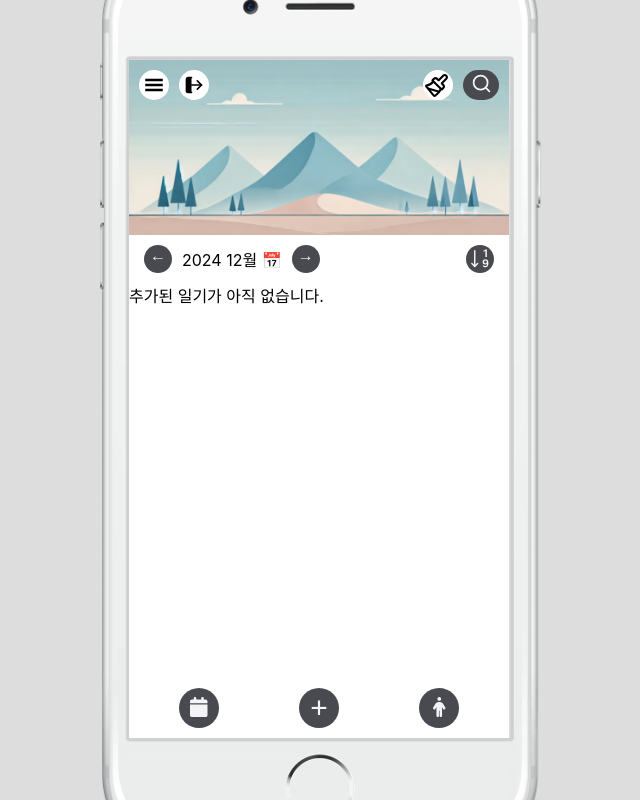
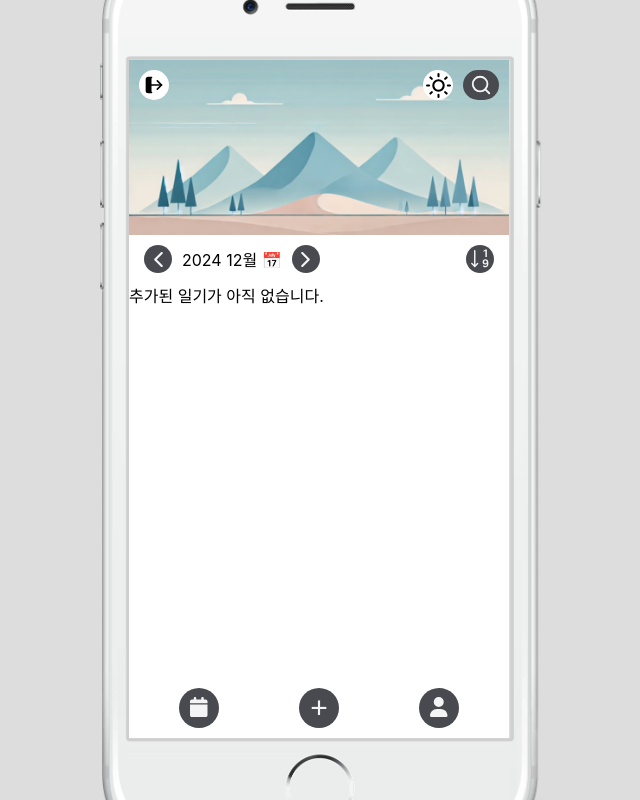
Before and after one commit to BlackMoreCode/MiniProject, a React (Create React App) app: page / in a window 1280 px wide. Shown: the whole page, without its empty margins (318-958 px from the left). Built offline with nearby package versions, Linux system fonts and the light colour scheme; a web font is replaced by a local one.

Commit message:
home css

```diff
--- a/src/components/homeComponent.jsx
+++ b/src/components/homeComponent.jsx
@@ -79,13 +79,14 @@ export const Div = styled.div`
     position: absolute;
     right: 10px;
     .phone-themeBtn {
+      width: 30px;
+      height: 30px;
       display: flex;
       justify-content: center;
       align-items: center;
       border: none;
-      border-radius: 100%;
+      border-radius: 50%;
       background-color: white;
-      padding: 2.5px 4px 2.5px 1px;
       cursor: pointer;
       svg {
         width: 25px;
@@ -102,10 +103,10 @@ export const Div = styled.div`
       background-color: #494a50;
       padding: 0 3px;
       border-radius: 15px;
-      &:hover {
+      /* &:hover {
         scale: 1.2;
         background-color: #292a2d;
-      }
+      } */
       input {
         color: rgb(244, 244, 246);
         width: 100px;
@@ -120,27 +121,30 @@ export const Div = styled.div`
         color: rgb(244, 244, 246);
         width: 30px;
         height: 30px;
-        display: flex;
-        justify-content: center;
-        align-items: center;
+        border: none;
+        background-color: transparent;
+        cursor: pointer;
+        padding: 4px;
+        svg {
+          width: 22px;
+          height: 22px;
+        }
+        &:hover {
+          scale: 1.1;
+        }
+      }
+      .closeBtn {
+        color: rgb(244, 244, 246);
+        width: 30px;
+        height: 30px;
+        font-size: 16px;
         border: none;
         background-color: transparent;
         cursor: pointer;
         svg {
-          width: 70%;
-          height: 70%;
-        }
-      }
-      .closeBtn {
-        color: rgb(244, 244, 246);
-        font-size: 16px;
-        padding-left: 5px;
-        border: none;
-        background-color: transparent;
-        cursor: pointer;
-        svg {
-          width: 21px;
-          height: 21px;
+          width: 26px;
+          height: 26px;
+          padding-top: 2px;
         }
         &:hover {
           scale: 1.1;
--- a/src/pages/Home.jsx
+++ b/src/pages/Home.jsx
@@ -18,12 +18,16 @@ import { BannerImageContext } from "../contexts/BannerImageContext";
 
 //Font and Icons
 import { FontAwesomeIcon } from "@fortawesome/react-fontawesome";
-import { faCalendar, faPerson } from "@fortawesome/free-solid-svg-icons";
-import { GiHamburgerMenu } from "react-icons/gi";
+import { faCalendar, faUser } from "@fortawesome/free-solid-svg-icons";
 import { AiOutlineClose } from "react-icons/ai";
 import { FiLogOut } from "react-icons/fi";
 import { LuSearch, LuPaintbrush } from "react-icons/lu";
 import { BsSortNumericDown, BsSortNumericDownAlt } from "react-icons/bs";
+import { IoIosArrowBack, IoIosArrowForward } from "react-icons/io";
+
+// Light & Dark icon
+import { FiSun } from "react-icons/fi";
+import { IoMoonOutline } from "react-icons/io5";
 
 // Calendar
 import Calendar from "react-calendar";
@@ -48,6 +52,9 @@ const Home = () => {
   const [diaryMonth, setDiaryMonth] = useState(new Date().getMonth() + 1);
   const [showCalendarModal, setShowCalendarModal] = useState(false);
   const [allDiaries, setAllDiaries] = useState([]);
+
+  // Dark 모드 전환
+  const { isDarkMode, setIsDarkMode } = useContext(LoginContext);
 
   const navigate = useNavigate();
 
@@ -167,6 +174,7 @@ const Home = () => {
     setShowCalendarModal(false);
   };
 
+  // 일기 정렬
   const handleSort = () => {
     setIsSort((prevState) => {
       const newSortOrder = prevState === "asc" ? "desc" : "asc";
@@ -199,6 +207,11 @@ const Home = () => {
     setDiaryMonth(newMonth);
   };
 
+  // Dark 모드 전환
+  const handleDarkChange = () => {
+    setIsDarkMode(prevState => !prevState);
+  }
+
   return (
     <Container>
       <Div className="phone-container">
@@ -209,9 +222,6 @@ const Home = () => {
           />
           <Div className="phone-headerbar">
             <Div className="phone-headerLeft">
-              <button className="phone-menuBtn">
-                <GiHamburgerMenu />
-              </button>
               <button
                 className="phone-menuBtn"
                 onClick={() => {
@@ -224,8 +234,11 @@ const Home = () => {
             </Div>
 
             <Div className="phone-headerRight">
-              <button className="phone-themeBtn">
-                <LuPaintbrush />
+              <button
+                className="phone-themeBtn"
+                onClick={handleDarkChange}
+              >
+                {isDarkMode ? <IoMoonOutline /> : <FiSun />}
               </button>
               <div className="phone-searchBox">
                 <input
@@ -276,7 +289,7 @@ const Home = () => {
         <Div className="date-sort-container">
           <Div className="phone-theme">
             <button className="date-calendar" onClick={() => changeMonth(-1)}>
-              ←
+              <IoIosArrowBack />
             </button>
             <span
               onClick={() => setShowCalendarModal(true)}
@@ -286,7 +299,7 @@ const Home = () => {
             </span>
 
             <button className="date-calendar" onClick={() => changeMonth(1)}>
-              →
+              <IoIosArrowForward />
             </button>
           </Div>
           <button className="phone-sort" onClick={handleSort}>
@@ -352,7 +365,7 @@ const Home = () => {
           </RedirectButton>
           <AddButton onClick={() => navigate("/diaryInsert")}>+</AddButton>
           <RedirectButton onClick={() => navigate("/mypage")}>
-            <FontAwesomeIcon icon={faPerson} />
+            <FontAwesomeIcon icon={faUser} />
           </RedirectButton>
         </Div>
       </Div>
```
